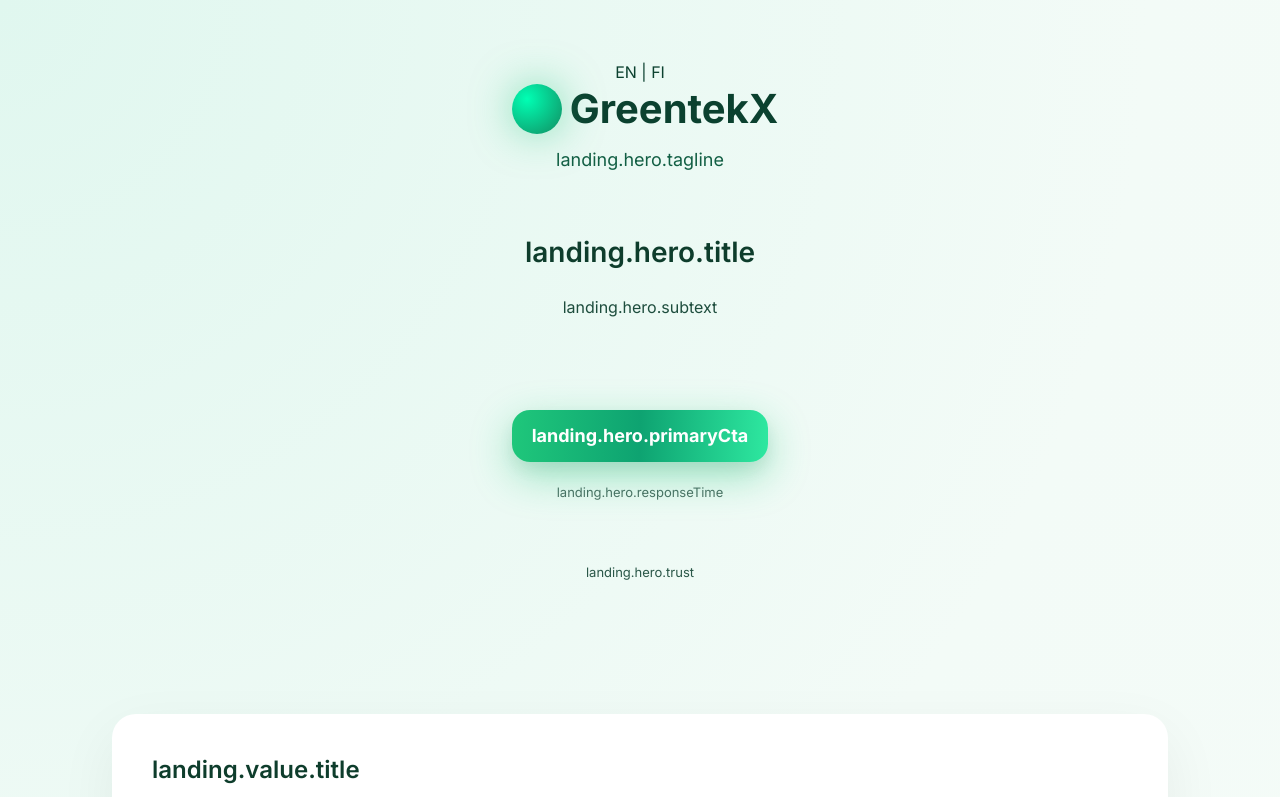
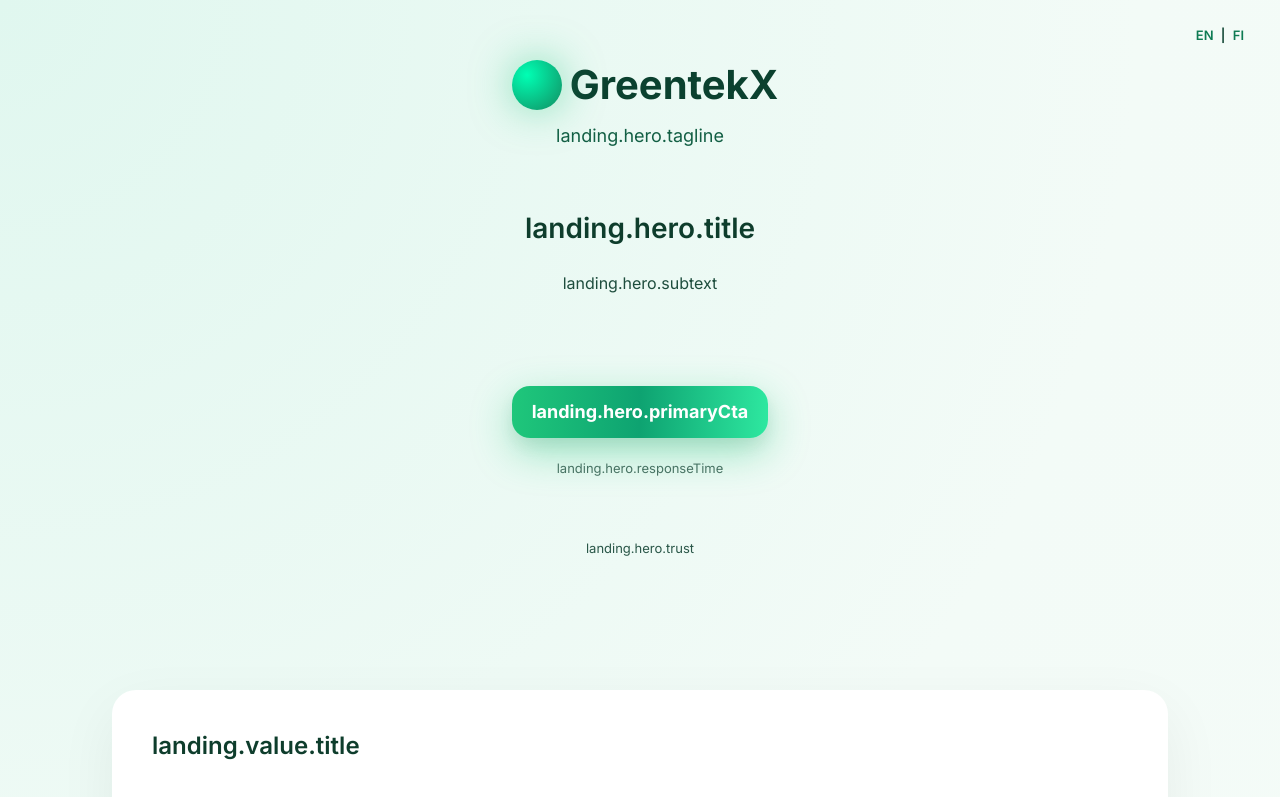
Before and after one commit to hiwa321/intro, a React (Vite) app: page /landing in a window 1280 px wide. Shown: the top 797 px of the page. Built offline with nearby package versions, Linux system fonts and the light colour scheme.

Commit message:
Refactor LandingPage.css for improved structure

```diff
--- a/src/pages/landing/LandingPage.css
+++ b/src/pages/landing/LandingPage.css
@@ -45,6 +45,7 @@
 .lp-hero {
   padding: 60px 0 60px;
   text-align: center;
+ position: relative;
 }
 
 .lp-hero-inner {
@@ -524,37 +525,31 @@
 .lp-bullets li + li {
   margin-top: 10px;
 }
-/* ===== Privacy Notice (Bullet UI) — GreentekX Style ===== */
+/* ===== Language Switcher (Top Right) ===== */
 
-.privacy-box {
-  margin-top: 14px;
-  padding: 12px 16px;
-  background: #f8fbfa; /* روشن و حرفه‌ای */
-  border: 1px solid #dce9e4;
-  border-radius: 10px;
-  font-family: "Inter", sans-serif;
-  color: #234436;              /* سبز تیره علمی */
-  line-height: 1.5;
-  font-size: 13px;
-  box-shadow: 0 3px 10px rgba(0, 0, 0, 0.04);
+.lp-hero {
+  position: relative;
 }
 
-.privacy-title {
-  font-weight: 700;
+.lp-lang-switch {
+  position: absolute;
+  top: 24px;
+  right: 32px;
   font-size: 13px;
-  color: #0d3b29;
-  margin-bottom: 6px;
+  font-weight: 600;
+  z-index: 5; /* پایین‌تر از modal */
 }
 
-.privacy-list {
-  margin: 0;
-  padding-left: 18px;          /* فضای بولت‌ها */
+.lp-lang-switch button {
+  background: none;
+  border: none;
+  cursor: pointer;
+  font-weight: 600;
+  color: #0e7b53;
+  padding: 2px 4px;
 }
 
-.privacy-list li {
-  margin: 2px 0;
-  padding-left: 4px;
-  list-style-type: disc;
-  color: #2f5f4f;              /* خواناتر از رنگ اصلی */
-  font-weight: 500;
+.lp-lang-switch button.active {
+  text-decoration: underline;
+  color: #0b412f;
 }
```
